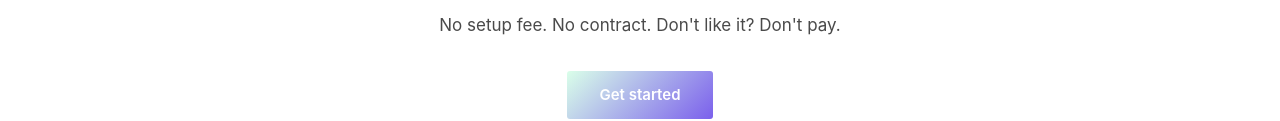
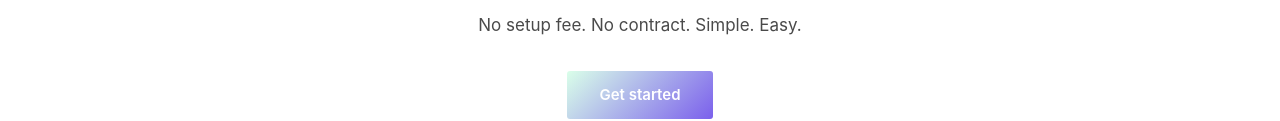
Before and after one commit to stefan-bc/nosite.ie, a website built with Vite: page index.html in a window 1280 px wide. Shown: the part 274-395 px from the top of the page. Built offline with nearby package versions, Linux system fonts and the light colour scheme; files whose address does not match are found by name.

Commit message:
simple easy

```diff
--- a/index.html
+++ b/index.html
@@ -165,7 +165,7 @@
     <div class="container">
       <div class="hero-text">
         <h1><strong style="font-size:110%">Need a website?</strong><br><span class="marker-underline">&euro;29/month. We handle everything.</span></h1>
-        <p class="subline">No setup fee. No contract. Don't like it? Don't pay.</p>
+        <p class="subline">No setup fee. No contract. Simple. Easy.</p>
         <a href="#contact" class="btn">Get started</a>
         <br>  <br>
       </div>
```
